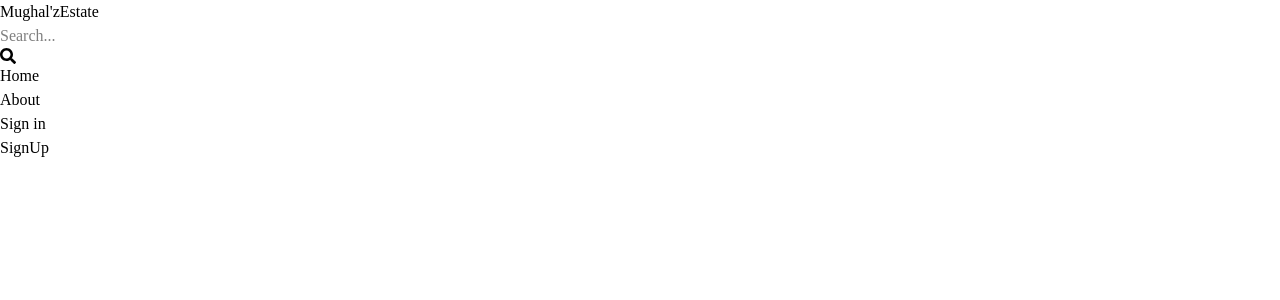
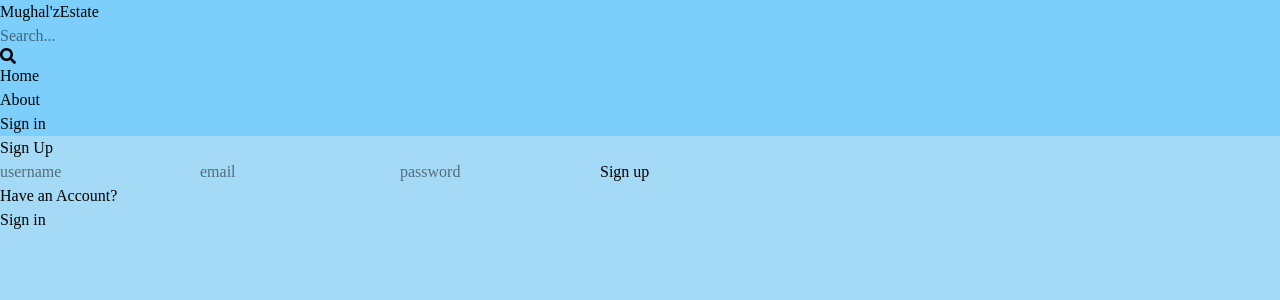
Before and after one commit to muazmughal1816-ui/MERN--Real-Estate-Project, a React (Vite) app in the folder client/: page /sign-up in a window 1280 px wide. Shown: the top 300 px of the page. Built offline with nearby package versions, Linux system fonts and the light colour scheme.

Commit message:
complete sign up page ui

```diff
--- a/client/src/index.css
+++ b/client/src/index.css
@@ -1 +1,9 @@
 @import "tailwindcss";
+
+body{
+    background-color:rgb(165, 218, 247);
+}
+
+Header{
+    background:rgb(124, 206, 251);
+}
--- a/client/src/pages/SignUp.jsx
+++ b/client/src/pages/SignUp.jsx
@@ -1,8 +1,24 @@
-import React from 'react'
+import {Link} from 'react-router-dom';
 
 const SignUp = () => {
   return (
-    <div>SignUp</div>
+   <div className='p-3 max-w-lg mx-auto'>
+    <h1 className='text-3xl text-center font-semibold my-7'>Sign Up</h1>
+    <form className='flex flex-col gap-4'>
+      <input className='border p-3 rounded-lg'  type="text" placeholder='username' id="username"/>
+
+      <input className='border p-3 rounded-lg'  type="email" placeholder='email' id="email"/>
+
+      <input className='border p-3 rounded-lg'  type="password" placeholder='password' id="password"/>
+      <button className='bg-blue-600 text-white p-3 rounded-lg uppercase hover:opacity-95 disabled:opacity-80'>Sign up</button>
+    </form>
+    <div className='flex gap-2 mt-5'>
+      <p>Have an Account?</p>
+      <Link to={"/sign-in"}>
+      <span className='text-red-500'>Sign in</span>
+      </Link>
+    </div>
+   </div>
   )
 }
 
```
